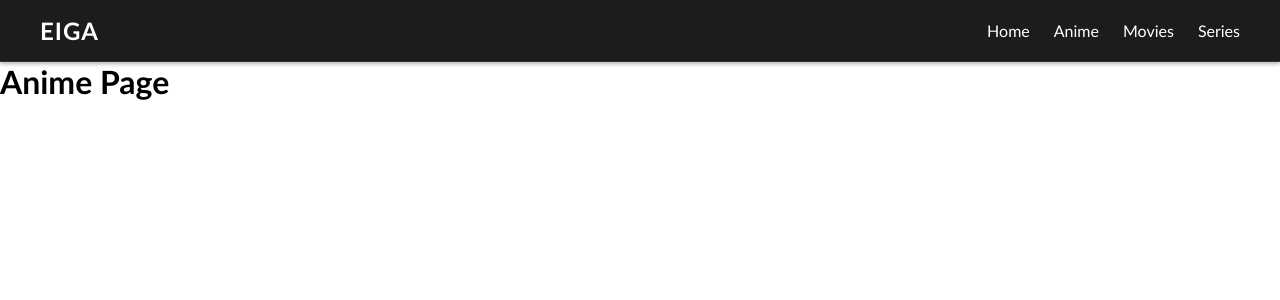
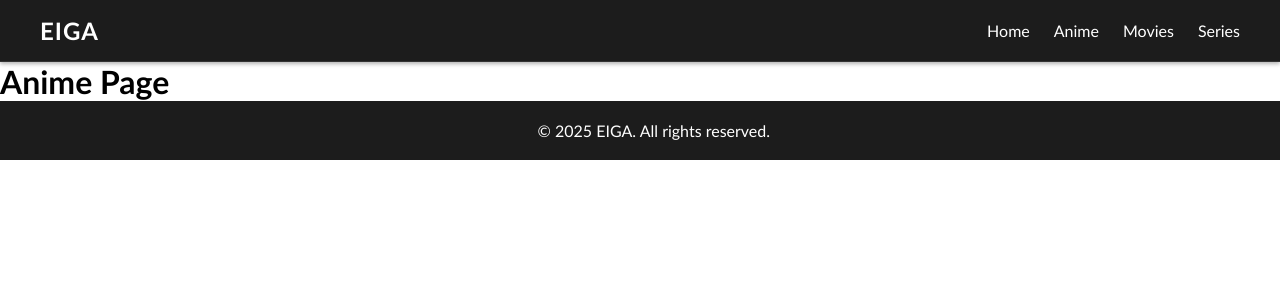
Before and after one commit to HA24RSH/movies-rating-frontend, a React (Create React App) app: page /anime in a window 1280 px wide. Shown: the top 300 px of the page. Built offline with nearby package versions, Linux system fonts and the light colour scheme.

Commit message:
created footer

```diff
--- a/src/App.js
+++ b/src/App.js
@@ -5,6 +5,7 @@ import Home from './pages/Home';
 import Movies from './pages/Movies';
 import Series from './pages/Series';
 import Anime from './pages/Anime';
+import Footer from './components/Footer';
 import './App.css';
 
 function App() {
@@ -19,6 +20,7 @@ function App() {
           <Route path="/series" element={<Series />} />
           <Route path="/anime" element={<Anime />} />
         </Routes>
+        <Footer/>
       </Router>
     </div>
   );
--- /dev/null
+++ b/src/components/Footer.css
@@ -0,0 +1,9 @@
+.footer{
+    display: flex;
+    justify-content: space-between;
+    align-items: center;
+    padding: 20px;
+    padding-left: 42vw;
+    color: #ffffff;
+    background-color: #1c1c1c;
+}
--- /dev/null
+++ b/src/components/Footer.js
@@ -0,0 +1,12 @@
+import react from 'react';
+import './Footer.css';
+
+const Footer = () => {
+    return(
+        <div className="footer">
+            <p>© 2025 EIGA. All rights reserved.</p>
+        </div>
+    )
+}
+
+export default Footer;
```
